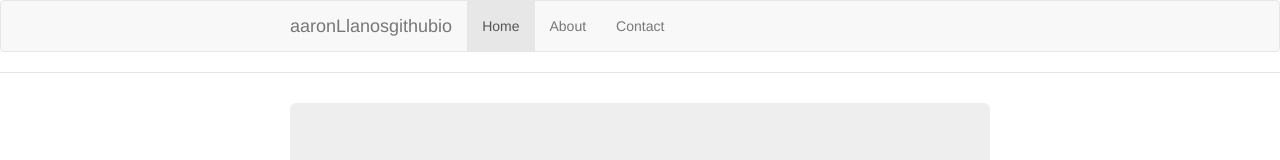
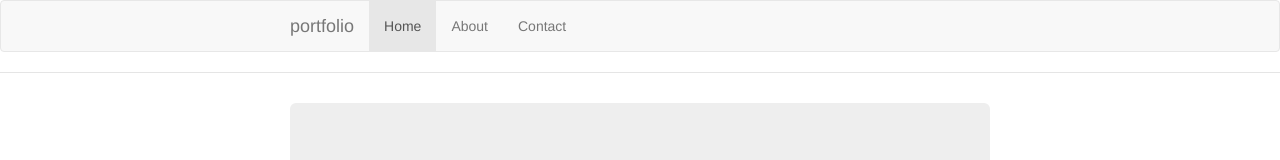
Before and after one commit to AaronLlanos/AaronLlanos.github.io, a website: page public/index.html in a window 1280 px wide. Shown: the top 160 px of the page. Drawn offline with nearby package versions, Linux system fonts and the light colour scheme; some packages are replaced by stand-ins of ours; files that its build step writes are made by us from their sources.

Commit message:
angularjs

```diff
--- a/Gruntfile.js
+++ b/Gruntfile.js
@@ -319,7 +319,7 @@ module.exports = function (grunt) {
     ngtemplates: {
       dist: {
         options: {
-          module: 'aaronLlanosgithubioApp',
+          module: 'portfolioApp',
           htmlmin: '<%= htmlmin.dist.options %>',
           usemin: 'scripts/scripts.js'
         },
--- a/bower.json
+++ b/bower.json
@@ -1,5 +1,5 @@
 {
-  "name": "aaron-llanosgithubio",
+  "name": "portfolio",
   "version": "0.0.0",
   "dependencies": {
     "angular": "^1.3.0",
@@ -14,8 +14,8 @@
   "devDependencies": {
     "angular-mocks": "^1.3.0"
   },
-  "appPath": "app",
-  "moduleName": "aaronLlanosgithubioApp",
+  "appPath": "public",
+  "moduleName": "portfolioApp",
   "overrides": {
     "bootstrap": {
       "main": [
--- a/package.json
+++ b/package.json
@@ -1,5 +1,5 @@
 {
-  "name": "aaronllanosgithubio",
+  "name": "portfolio",
   "private": true,
   "devDependencies": {
     "grunt": "^0.4.5",
--- a/index.html
+++ b/public/index.html
@@ -15,7 +15,7 @@
     <link rel="stylesheet" href="styles/main.css">
     <!-- endbuild -->
   </head>
-  <body ng-app="aaronLlanosgithubioApp">
+  <body ng-app="portfolioApp">
     <!--[if lte IE 8]>
       <p class="browsehappy">You are using an <strong>outdated</strong> browser. Please <a href="http://browsehappy.com/">upgrade your browser</a> to improve your experience.</p>
     <![endif]-->
@@ -33,7 +33,7 @@
               <span class="icon-bar"></span>
             </button>
 
-            <a class="navbar-brand" href="#/">aaronLlanosgithubio</a>
+            <a class="navbar-brand" href="#/">portfolio</a>
           </div>
 
           <div class="collapse navbar-collapse" id="js-navbar-collapse">
@@ -84,7 +84,7 @@
     <!-- endbower -->
     <!-- endbuild -->
 
-        <!-- build:js({.tmp,app}) scripts/scripts.js -->
+        <!-- build:js({.tmp,public}) scripts/scripts.js -->
         <script src="scripts/app.js"></script>
         <script src="scripts/controllers/main.js"></script>
         <script src="scripts/controllers/about.js"></script>
--- a/scripts/app.js
+++ b/public/scripts/app.js
@@ -2,14 +2,14 @@
 
 /**
  * @ngdoc overview
- * @name aaronLlanosgithubioApp
+ * @name portfolioApp
  * @description
- * # aaronLlanosgithubioApp
+ * # portfolioApp
  *
  * Main module of the application.
  */
 angular
-  .module('aaronLlanosgithubioApp', [
+  .module('portfolioApp', [
     'ngAnimate',
     'ngCookies',
     'ngResource',
--- a/scripts/controllers/about.js
+++ b/public/scripts/controllers/about.js
@@ -2,12 +2,12 @@
 
 /**
  * @ngdoc function
- * @name aaronLlanosgithubioApp.controller:AboutCtrl
+ * @name portfolioApp.controller:AboutCtrl
  * @description
  * # AboutCtrl
- * Controller of the aaronLlanosgithubioApp
+ * Controller of the portfolioApp
  */
-angular.module('aaronLlanosgithubioApp')
+angular.module('portfolioApp')
   .controller('AboutCtrl', function () {
     this.awesomeThings = [
       'HTML5 Boilerplate',
--- a/scripts/controllers/main.js
+++ b/public/scripts/controllers/main.js
@@ -2,12 +2,12 @@
 
 /**
  * @ngdoc function
- * @name aaronLlanosgithubioApp.controller:MainCtrl
+ * @name portfolioApp.controller:MainCtrl
  * @description
  * # MainCtrl
- * Controller of the aaronLlanosgithubioApp
+ * Controller of the portfolioApp
  */
-angular.module('aaronLlanosgithubioApp')
+angular.module('portfolioApp')
   .controller('MainCtrl', function () {
     this.awesomeThings = [
       'HTML5 Boilerplate',
```
Also changed, not shown: test/spec/controllers/about.js (+1 -1 lines), test/spec/controllers/main.js (+1 -1 lines), README.md, public/404.html (renamed from 404.html), public/favicon.ico (renamed from favicon.ico), public/images/yeoman.png (renamed from images/yeoman.png), public/robots.txt (renamed from robots.txt), public/styles/main.css (renamed from styles/main.css), public/views/about.html (renamed from views/about.html), public/views/main.html (renamed from views/main.html), 2 other files.
